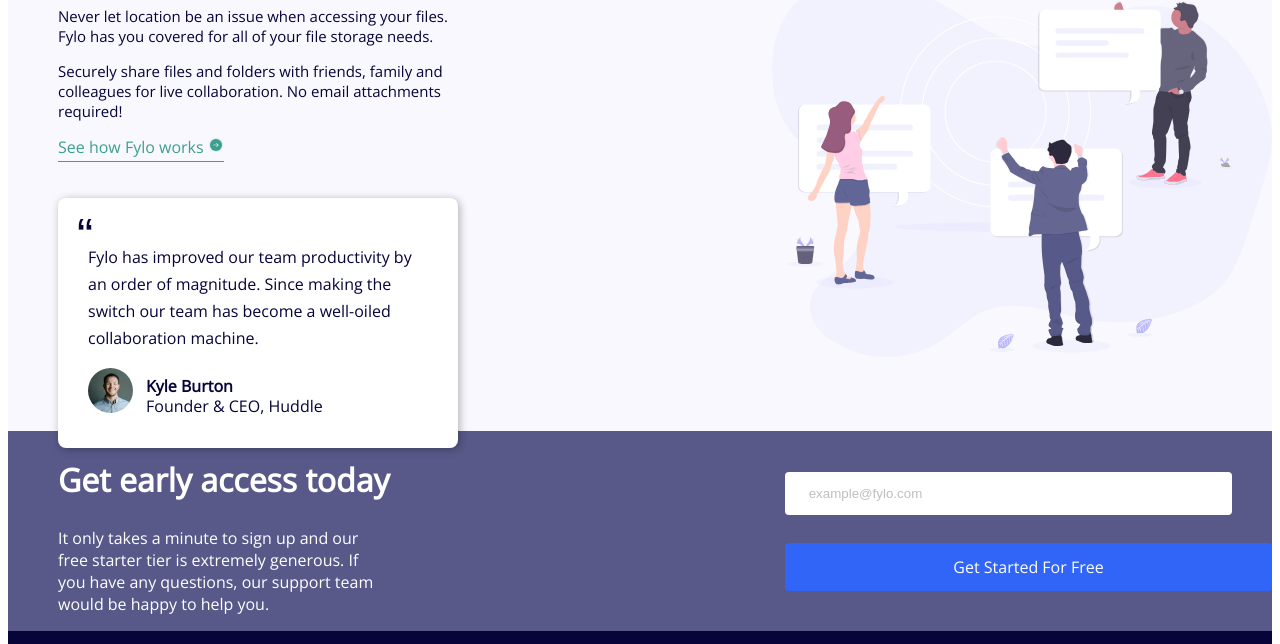
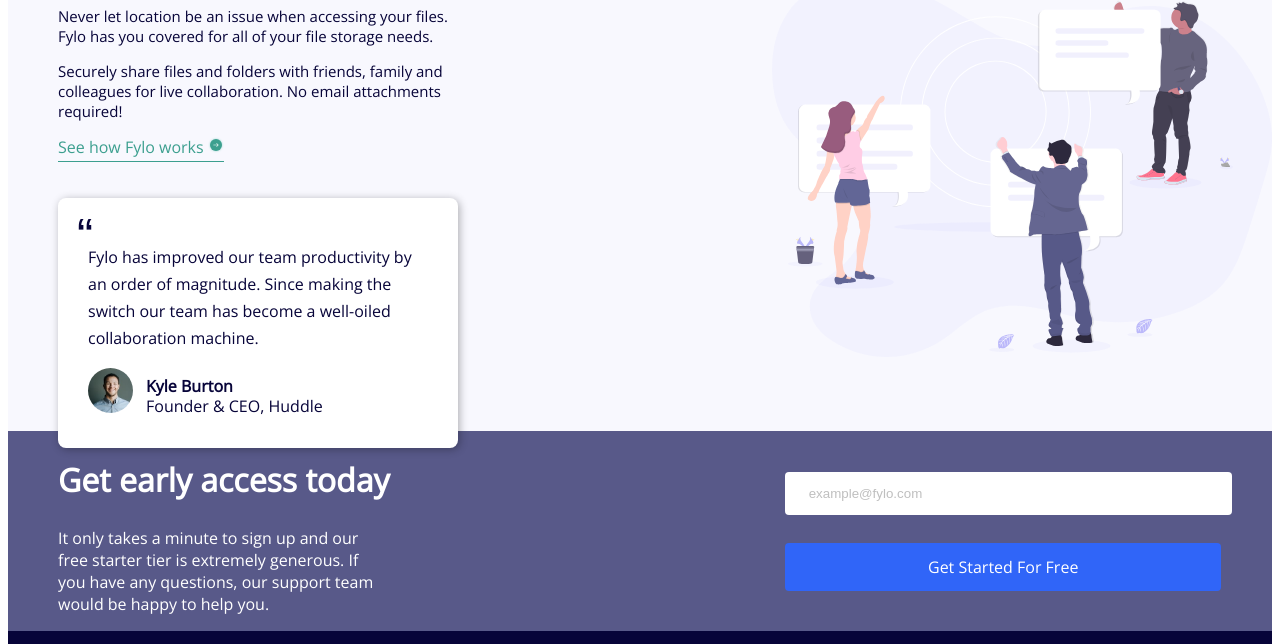
Before and after one commit to WondaBwoyKelvin/fylo-landing-page-with-two-column-layout-master, a plain HTML site: page index.html in a window 1280 px wide. Shown: the part 718-1362 px from the top of the page. Drawn offline with nearby package versions, Linux system fonts and the light colour scheme.

Commit message:
Update styles.css

```diff
--- a/styles.css
+++ b/styles.css
@@ -216,11 +216,11 @@
 .bttn {
     border: none;
     background-color: hsl(224, 93%, 58%);
-    padding: 13px 30px;
+    padding: 13px 143px;
     border-radius: 4px;
     color: white;
     text-align: center;
-    display:block;
+    display:inline-block;
 }
 
 .main-footer {
```
